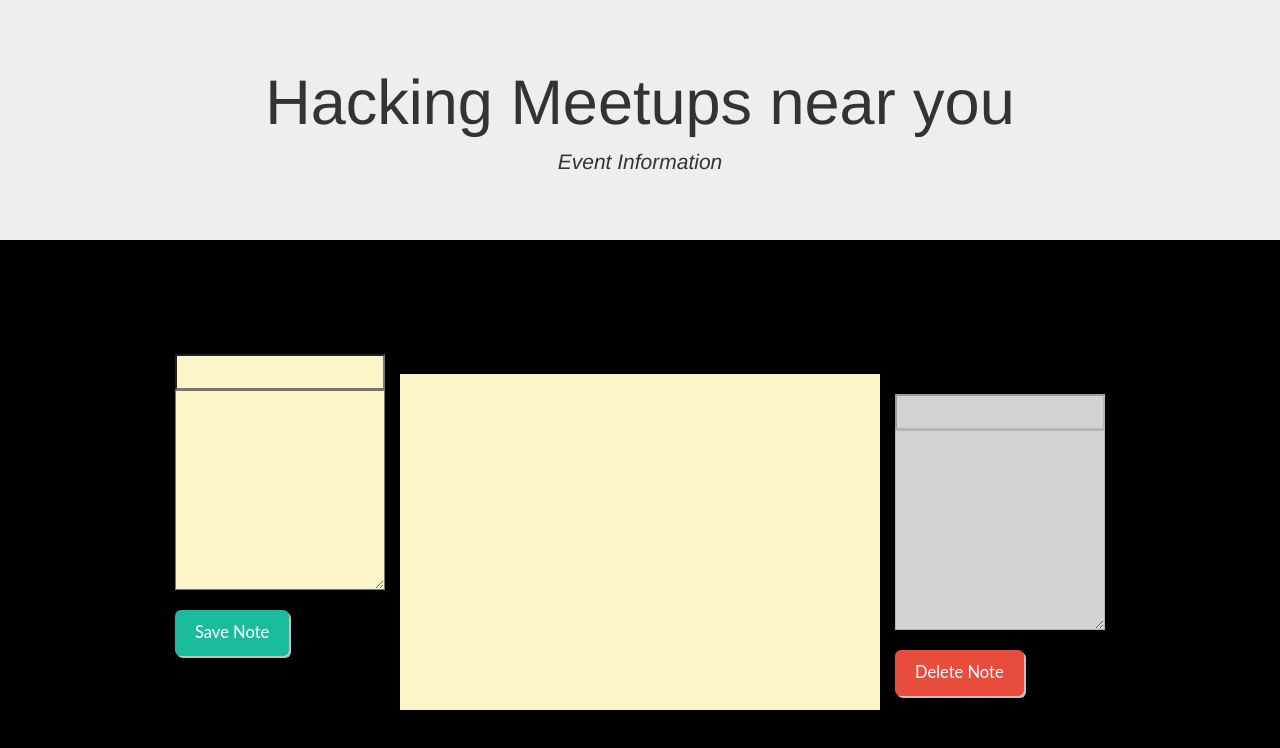
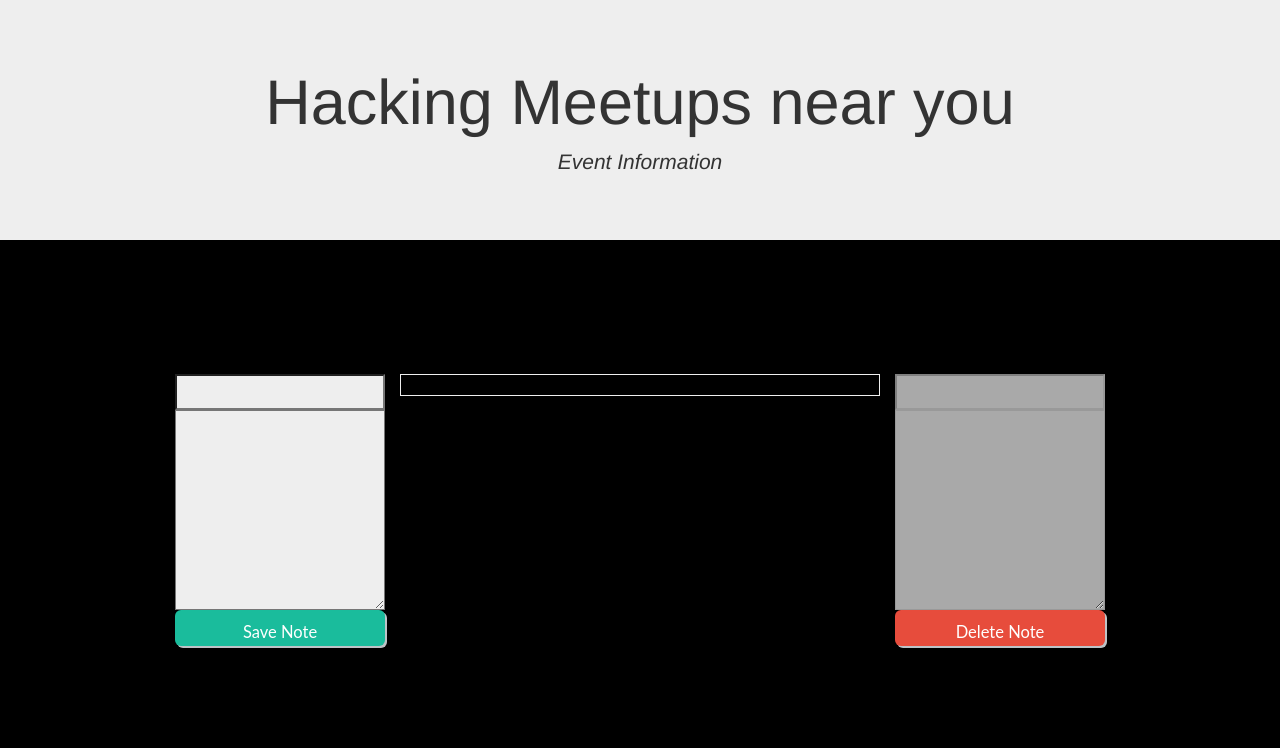
Before and after one commit to PadmajaKondeti/HackingMeetups, a website: page public/index.html in a window 1280 px wide. Both pictures are taken after a click on the button "Start". Drawn offline with nearby package versions, Linux system fonts and the light colour scheme; no server answers.

Commit message:
working version with all the functionalities

```diff
--- a/public/app.js
+++ b/public/app.js
@@ -12,7 +12,7 @@ $(document).on('ready', function (){
           "http://cf.chucklesnetwork.agj.co/items/5/5/9/6/0/one-does-not-simply-declare-victory-but-i-just-did.jpg",
           "https://s-media-cache-ak0.pinimg.com/736x/e2/16/15/e2161543fb07fbef4f3b8748567fdbb1.jpg",
           "https://cdn.meme.am/instances/48501883.jpg",
-          "http://www.lambopower.com/forum/uploads/monthly_06_2015/post-51915-1434235449.jpg"
+          "http://lambopower.com/forum/uploads/monthly_06_2015/post-51915-1434235449.jpg"
           ],
     // Methods
     fetchArticle: function() {
@@ -25,21 +25,20 @@ $(document).on('ready', function (){
           self.showArticle();
       });
     },
-    //Scrape article
-    scrapeArticle: function() {
-      // grab the articles as a json
-      // display the first article
-     // debugger
-      var self = this;
-      $.getJSON('/scrape', function(data) {
-          //self.articles = data;
-          // for each one
-          //self.showArticle();
-      })
-      .done(function( data ) {
-          console.log("scraped data");
-      });
-    },
+    // //Scrape article
+    // scrapeArticle: function() {
+    //   // grab the articles as a json
+    //   // display the first article
+    //   var self = this;
+    //   $.getJSON('/scrape', function(data) {
+    //       //self.articles = data;
+    //       // for each one
+    //       //self.showArticle();
+    //   })
+    //   .done(function( data ) {
+    //       console.log("scraped data");
+    //   });
+    // },
     showArticle: function() {
       // Display the current Article
       // var heading = "<div style='background-image: url("+
@@ -54,8 +53,9 @@ $(document).on('ready', function (){
 
      // + this.articles[this.currentArticle].image +"'> "
       + '<h4>'+this.articles[this.currentArticle].title +'</h4>'//+"</div>" // this.articles[this.currentArticle].image + "</p>";
-      + "<img class='img-thumbnail' alt='article image' width='354' height='236' src ='" + showimage +"' /> </div>";
+      + "<img style='height: 100%; width: 100%; object-fit: contain' class='img-rounded' alt='article image' src ='" + showimage +"' /> </div>";
       console.log(heading);
+      $('#articleLink').html('<h2><a target="_blank" href="'+this.articles[this.currentArticle].link+'">' +this.articles[this.currentArticle].title+'</h2>' );
       $('#savenote').attr('data-id', this.articles[this.currentArticle]._id);
       $('#deletenote').attr('data-id', this.articles[this.currentArticle]._id);
       $('#article').html(heading);
@@ -126,6 +126,7 @@ $(document).on('ready', function (){
         $('#titleinput1').val(data.note.title);
         // place the body of the note in the body textarea
         $('#bodyinput1').val(data.note.body);
+
         //$('#savenote').val(data._id);
 
         //for delete
@@ -192,16 +193,15 @@ $(document).on('click', '#deletenote', function(){
   });
 
   // when you click the savenote button
-$(document).on('click', '#startScrape', function(){
-  getArticles.scrapeArticle();
-});
+  // $(document).on('click', '#startScrape', function(){
+  //   getArticles.scrapeArticle();
+  // });
   $(document).on('click', '#startNews', function(){
+    $("#articleContainer").css('visibility', 'visible');
     getArticles.fetchArticle();
     $(this).hide();
-
   });
   $(document).on('click', '#article', function(){
     getArticles.nextArticle();
   });
-//photo credit: <a href="http://www.flickr.com/photos/63315386@N06/16962597158">DSC_1294</a> via <a href="http://photopin.com">photopin</a> <a href="https://creativecommons.org/licenses/by-nc/2.0/">(license)</a>
 });
--- a/public/index.html
+++ b/public/index.html
@@ -2,7 +2,7 @@
 <html lang="en">
 <head>
   <meta charset="UTF-8">
-  <title>Document</title>
+  <title>Hacking Meetups</title>
   <script src="https://code.jquery.com/jquery-2.2.1.min.js"></script>
   <link rel="stylesheet" href="https://maxcdn.bootstrapcdn.com/bootstrap/3.3.6/css/bootstrap.min.css" >
   <script src="https://maxcdn.bootstrapcdn.com/bootstrap/3.3.6/js/bootstrap.min.js"></script>
@@ -19,33 +19,29 @@
     <button class="flat-butt flat-primary-butt flat-outer-butt" id="startNews" >Start</button>
   </div>
   <br>
-  <div class="row row-centered">
+  <div id="articleContainer" class="row row-centered ">
+    <div id="articleLink"></div>
+    <br>
     <div class="col-sm-3">
       <div id="notes">
        <input id="titleinput" name="title" >
         <textarea id="bodyinput" name="body"></textarea>
-        <br>
-        <button class="flat-butt flat-primary-butt flat-outer-butt" id="savenote">Save Note</button>
+        <input  type="button" class="flat-butt flat-primary-butt flat-outer-butt" id="savenote" value= "Save Note">
       </div>
     </div>
-    <br>
+
     <div class="col-sm-6 articleholder">
       <div id="article"></div>
     </div>
-    <br>
+
     <div class="col-sm-3">
       <div id="delNotes">
         <input id="titleinput1" name="title" disabled>
         <textarea id="bodyinput1" name="body" disabled></textarea>
-        <br>
-        <button class="flat-butt flat-danger-butt flat-outer-butt" id="deletenote">Delete Note</button>
+        <input  type="button" class="flat-butt flat-danger-butt flat-outer-butt" id="deletenote" value="Delete Note" >
       </div>
     </div>
   </div>
-
-  <!-- <div class="row">
-    <button id="startScrape">Start Scrape</button>
-  </div> -->
 </div>
 <script src="app.js"></script>
 </body>
--- a/public/style.css
+++ b/public/style.css
@@ -34,7 +34,8 @@ body{
 textarea, input{
   display:block;
   width:100%;
-  background-color: #FCF5C7;
+  /*background-color: #FCF5C7;*/
+  background-color: #eee;
 }
 input{
   height:36px;
@@ -45,16 +46,22 @@ textarea{
   font-size: 18px;
 }
 #titleinput1, #bodyinput1{
-   background-color: #D3D3D3;
+   background-color: #a9a9a9;
 }
 #articles {
 	float:left;
 }
-
+#articleContainer{
+  visibility:hidden;
+}
 #notes {
 	float: left;
-	/*border-color: black;
-	border-style: solid;*/
+
+	/*border-style: solid;*/
+}
+#articleLink{
+  text-align: center;
+  color:#eee;
 }
 .flat-butt {
   display: inline-block;
@@ -98,12 +105,10 @@ textarea{
 .hide{
 display:none;
 }
-
 .show{
 display:block;
 }
 .articleholder{
-   height:336px;
-   background-color: #FCF5C7;
-
+   border: 1px solid #eee;
+   padding:10px;
 }
```
Lines whose indentation alone changed are shown as unchanged.
